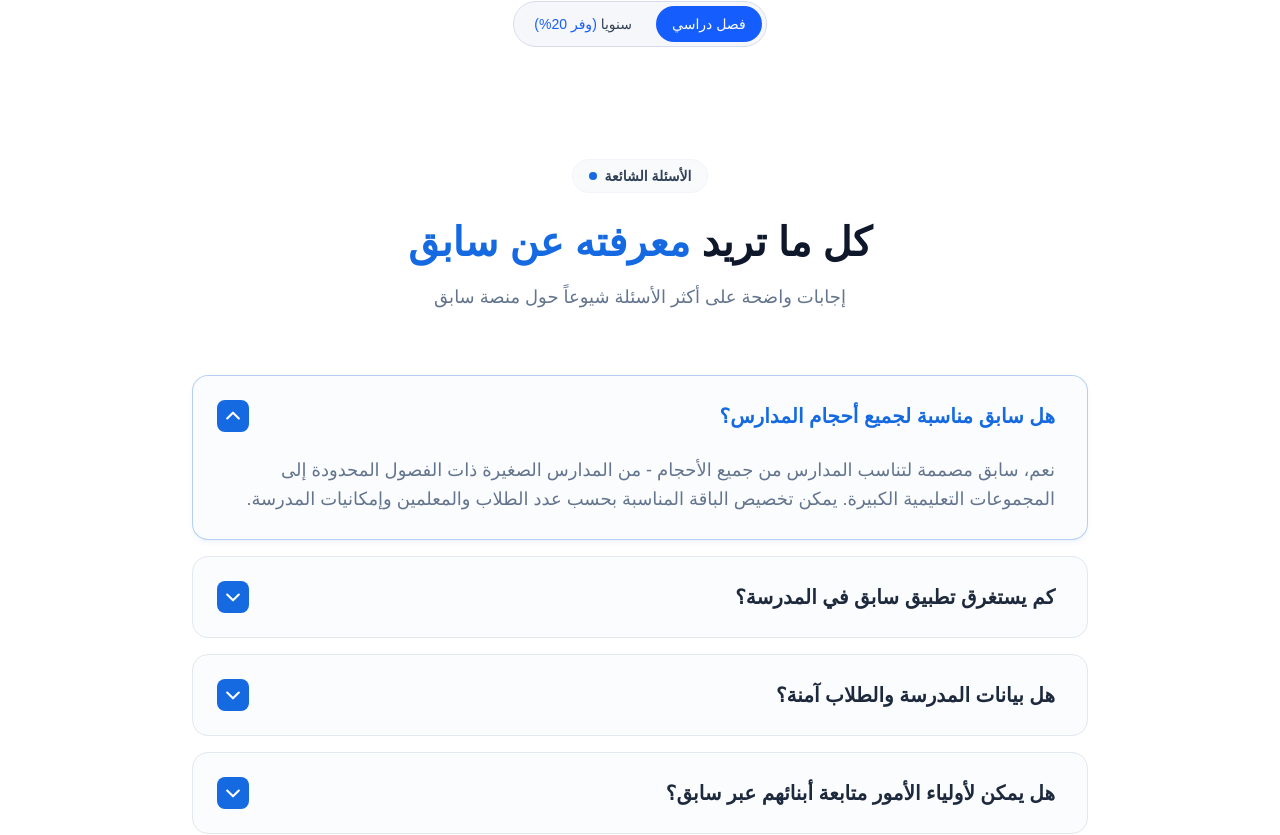
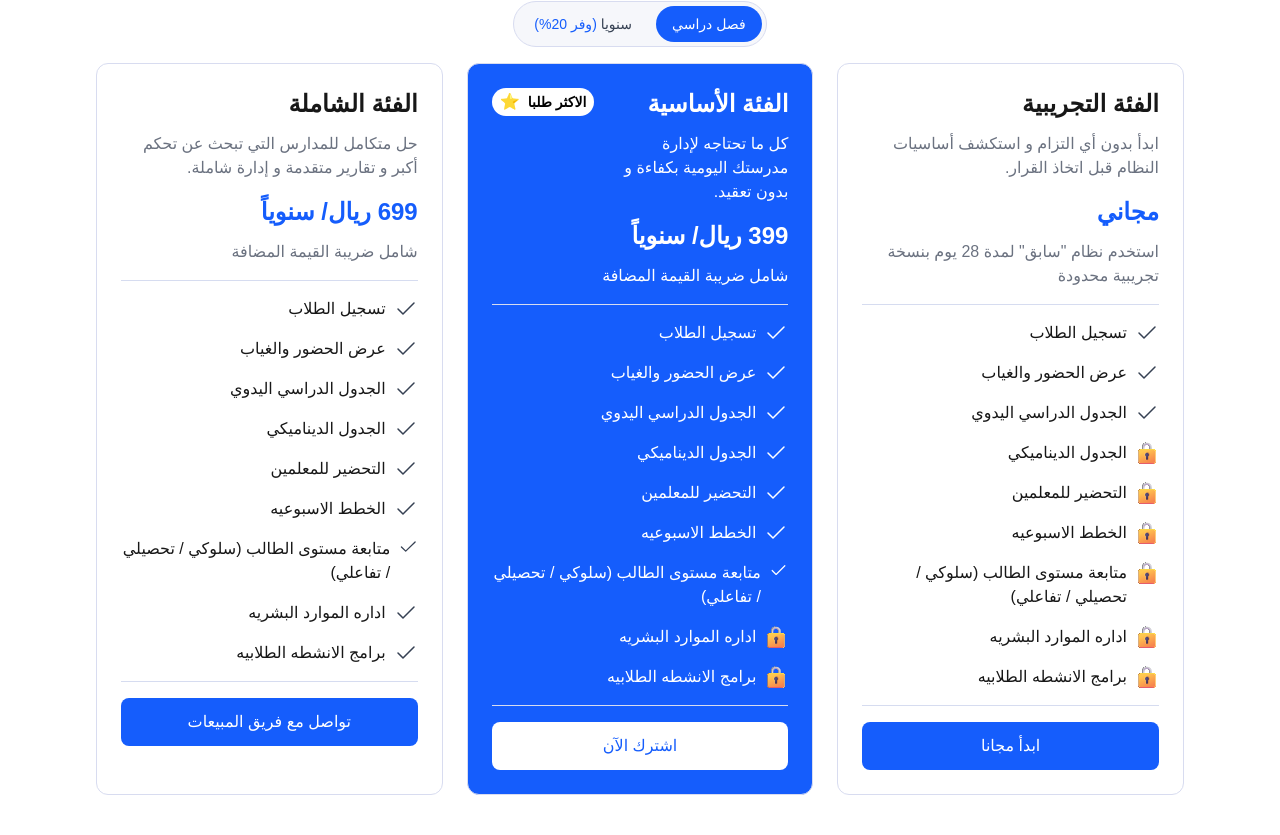
Before and after one commit to sabiqoeducational/sabiq-frontend, a Next.js app: page /pricing in a window 1280 px wide. Shown: the part 615-1450 px from the top of the page. Built offline with nearby package versions, Linux system fonts and the light colour scheme.

Commit message:
Add plans sections

```diff
--- a/app/(platform)/pricing/page.tsx
+++ b/app/(platform)/pricing/page.tsx
@@ -1,5 +1,6 @@
 import FeatureHeroSection from "@/modules/platform/ui/Feature/FeatureHeroSection";
 import PricingComponent from "@/modules/platform/ui/pricing/PricingComponent";
+import PricingPlans from "@/modules/platform/ui/pricing/PricingPlans";
 
 const page = () => {
   return (
@@ -12,6 +13,7 @@
         isNumbers={false}
       />
       <PricingComponent />
+      <PricingPlans />
     </section>
   );
 };
--- a/modules/platform/ui/pricing/PricingComponent.tsx
+++ b/modules/platform/ui/pricing/PricingComponent.tsx
@@ -57,7 +57,7 @@
               }}
               className={`w-6 h-6 ${selectedPlan === plan.id ? "bg-white" : "bg-gray-700"}`}
             />
-            <span className="text-sm font-medium">{plan.title}</span>
+            <span className="text-xs font-medium text-nowrap md:text-sm">{plan.title}</span>
           </div>
         ))}
       </div>
--- a/modules/platform/ui/pricing/PricingPlans.tsx
+++ b/modules/platform/ui/pricing/PricingPlans.tsx
@@ -1,10 +1,216 @@
+import Image from "next/image";
 
 const PricingPlans = () => {
+  const dataPlans = [
+    {
+      planTitle: "الفئة التجريبية",
+      planDescription:
+        "ابدأ بدون أي التزام و استكشف أساسيات النظام قبل اتخاذ القرار.",
+      planPrice: "مجاني",
+      planPriceDescription:
+        'استخدم نظام "سابق" لمدة 28 يوم بنسخة تجريبية محدودة',
+      planFeatures: [
+        {
+          featureTitle: "تسجيل الطلاب",
+          isAvailable: true,
+        },
+        {
+          featureTitle: "عرض الحضور والغياب",
+          isAvailable: true,
+        },
+        {
+          featureTitle: "الجدول الدراسي اليدوي",
+          isAvailable: true,
+        },
+        {
+          featureTitle: "الجدول الديناميكي",
+          isAvailable: false,
+        },
+        {
+          featureTitle: "التحضير للمعلمين",
+          isAvailable: false,
+        },
+        {
+          featureTitle: "الخطط الاسبوعيه",
+          isAvailable: false,
+        },
+        {
+          featureTitle: "متابعة مستوى الطالب (سلوكي / تحصيلي / تفاعلي)",
+          isAvailable: false,
+        },
+        {
+          featureTitle: "اداره الموارد البشريه",
+          isAvailable: false,
+        },
+        {
+          featureTitle: "برامج الانشطه الطلابيه",
+          isAvailable: false,
+        },
+      ],
+      buttonText: "ابدأ مجانا",
+    },
+    {
+      planTitle: "الفئة الأساسية",
+      planDescription:
+        "كل ما تحتاجه لإدارة مدرستك اليومية بكفاءة و بدون تعقيد.",
+      planPrice: "399 ريال/ سنوياً",
+      planPriceDescription: "شامل ضريبة القيمة المضافة",
+      planFeatures: [
+        {
+          featureTitle: "تسجيل الطلاب",
+          isAvailable: true,
+        },
+        {
+          featureTitle: "عرض الحضور والغياب",
+          isAvailable: true,
+        },
+        {
+          featureTitle: "الجدول الدراسي اليدوي",
+          isAvailable: true,
+        },
+        {
+          featureTitle: "الجدول الديناميكي",
+          isAvailable: true,
+        },
+        {
+          featureTitle: "التحضير للمعلمين",
+          isAvailable: true,
+        },
+        {
+          featureTitle: "الخطط الاسبوعيه",
+          isAvailable: true,
+        },
+        {
+          featureTitle: "متابعة مستوى الطالب (سلوكي / تحصيلي / تفاعلي)",
+          isAvailable: true,
+        },
+        {
+          featureTitle: "اداره الموارد البشريه",
+          isAvailable: false,
+        },
+        {
+          featureTitle: "برامج الانشطه الطلابيه",
+          isAvailable: false,
+        },
+      ],
+      buttonText: "اشترك الآن",
+    },
+    {
+      planTitle: "الفئة الشاملة",
+      planDescription:
+        "حل متكامل للمدارس التي تبحث عن تحكم أكبر و تقارير متقدمة و إدارة شاملة.",
+      planPrice: "699 ريال/ سنوياً ",
+      planPriceDescription: "شامل ضريبة القيمة المضافة",
+      planFeatures: [
+        {
+          featureTitle: "تسجيل الطلاب",
+          isAvailable: true,
+        },
+        {
+          featureTitle: "عرض الحضور والغياب",
+          isAvailable: true,
+        },
+        {
+          featureTitle: "الجدول الدراسي اليدوي",
+          isAvailable: true,
+        },
+        {
+          featureTitle: "الجدول الديناميكي",
+          isAvailable: true,
+        },
+        {
+          featureTitle: "التحضير للمعلمين",
+          isAvailable: true,
+        },
+        {
+          featureTitle: "الخطط الاسبوعيه",
+          isAvailable: true,
+        },
+        {
+          featureTitle: "متابعة مستوى الطالب (سلوكي / تحصيلي / تفاعلي)",
+          isAvailable: true,
+        },
+        {
+          featureTitle: "اداره الموارد البشريه",
+          isAvailable: true,
+        },
+        {
+          featureTitle: "برامج الانشطه الطلابيه",
+          isAvailable: true,
+        },
+      ],
+      buttonText: "تواصل مع فريق المبيعات",
+    },
+  ];
   return (
-    <div>
+    <div className="flex flex-col gap-6 w-full lg:grid lg:grid-cols-3">
+      {dataPlans.map((plan, index) => (
+        <div
+          key={index}
+          className={`border border-[#d8dcf0] hover:border-(--tenant-primary)  rounded-xl p-6 flex flex-col gap-4 ${index === 1 ? "bg-(--tenant-primary) text-white border-(--tenant-primary)" : ""}`}
+        >
+          <div className={`flex flex-col gap-4 `}>
+            <div className="flex gap-3 ">
+              <div className="flex flex-col gap-3">
+                <h5 className="text-2xl font-semibold ">{plan.planTitle}</h5>
+                <p
+                  className={`text-base text-(--text-secondary) ${index === 1 ? "text-white" : ""}`}
+                >
+                  {plan.planDescription}
+                </p>
+              </div>
+              {index === 1 && (
+                <div className="bg-white rounded-4xl flex items-center justify-center gap-2 h-7 p-2 ">
+                  <span className=" text-black text-sm font-semibold text-nowrap">
+                    الاكثر طلبا
+                  </span>
+                  <span>⭐</span>
+                </div>
+              )}
+            </div>
 
+            <div className="flex flex-col gap-3">
+              <h5
+                className={`text-2xl font-semibold text-(--tenant-primary) ${index === 1 ? "text-white" : ""}`}
+              >
+                {plan.planPrice}
+              </h5>
+              <p
+                className={`text-base text-(--text-secondary) ${index === 1 ? "text-white" : ""}`}
+              >
+                {plan.planPriceDescription}
+              </p>
+            </div>
+          </div>
+          <hr className="border-[#d6dcf0]" />
+          {plan.planFeatures.map((feature, featureIndex) => (
+            <div key={featureIndex} className="flex items-start gap-2">
+              {feature.isAvailable ? (
+                <div
+                  style={{
+                    maskImage: `url(/platform/pricing/check.svg)`,
+                    WebkitMaskImage: `url(/platform/pricing/check.svg)`,
+                    maskRepeat: "no-repeat",
+                    maskSize: "contain",
+                  }}
+                  className={`w-6 h-6 ${index === 1 ? "bg-white" : "bg-gray-700"}`}
+                ></div>
+              ) : (
+                <Image src="/platform/pricing/lock.svg" alt="cross" width={24} height={24} />
+              )}
+              <span className="text-base font-normal">
+                {feature.featureTitle}
+              </span>
+            </div>
+          ))}
+          <hr className="border-[#d6dcf0]" />
+          <button
+          className={`w-full py-3 rounded-lg font-medium transition-all cursor-pointer ${index === 1 ? "bg-white text-(--tenant-primary)" : "bg-(--tenant-primary) text-white"}`}
+          >{plan.buttonText}</button>
+        </div>
+      ))}
     </div>
-  )
-}
+  );
+};
 
-export default PricingPlans
+export default PricingPlans;
```
Also changed, not shown: public/platform/pricing/check.svg (added), public/platform/pricing/lock.svg (added).
